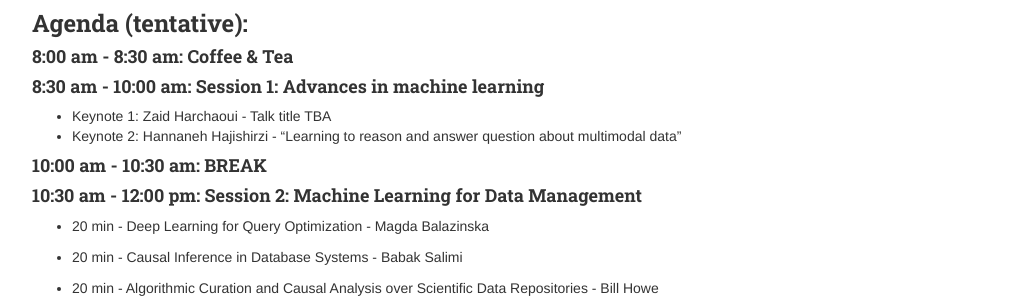
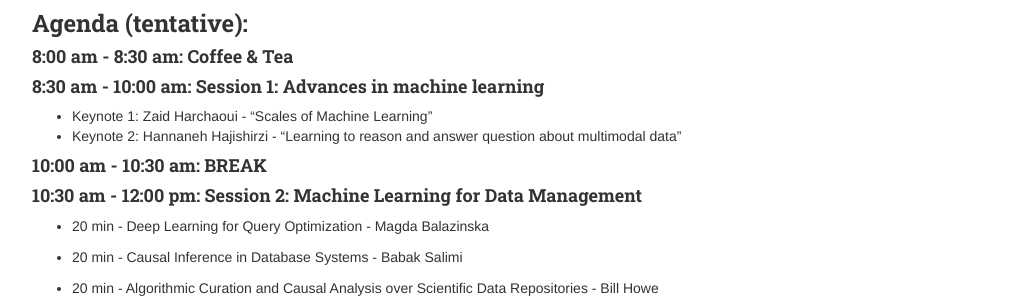
Before and after one commit to uwdb/website, a Jekyll site: the page built from events/workshop/2018/machine_learning.markdown, in a window 1280 px wide. Shown: the part 336-636 px from the top of the page, without its empty margins (123-1156 px from the left). Built offline with Jekyll 4.4.1, drawn with Linux system fonts in a browser that asks for light colours; nearby versions of some CDN libraries.

Commit message:
Update machine_learning.markdown

```diff
--- a/events/workshop/2018/machine_learning.markdown
+++ b/events/workshop/2018/machine_learning.markdown
@@ -23,7 +23,7 @@
 #### 8:00 am - 8:30 am:  Coffee & Tea
 
 #### 8:30 am - 10:00 am:  Session 1: Advances in machine learning
-- Keynote 1: Zaid Harchaoui - Talk title TBA
+- Keynote 1: Zaid Harchaoui - "Scales of Machine Learning"
 - Keynote 2: Hannaneh Hajishirzi  - "Learning to reason and answer question about multimodal data"
 
 #### 10:00 am - 10:30 am: BREAK
```
